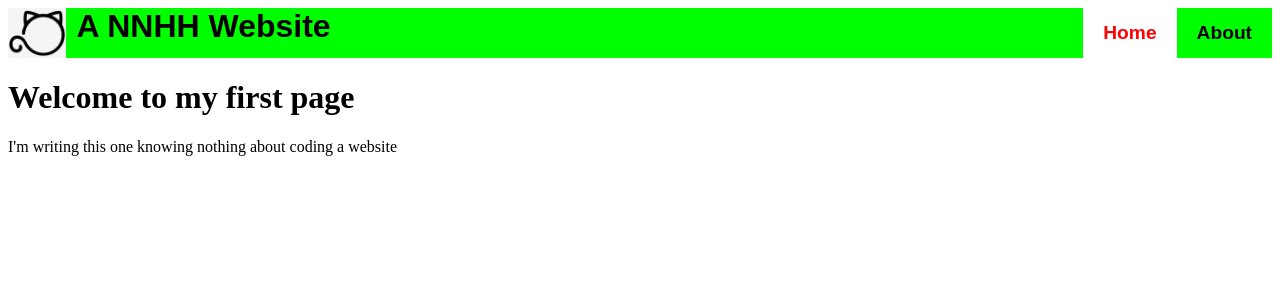
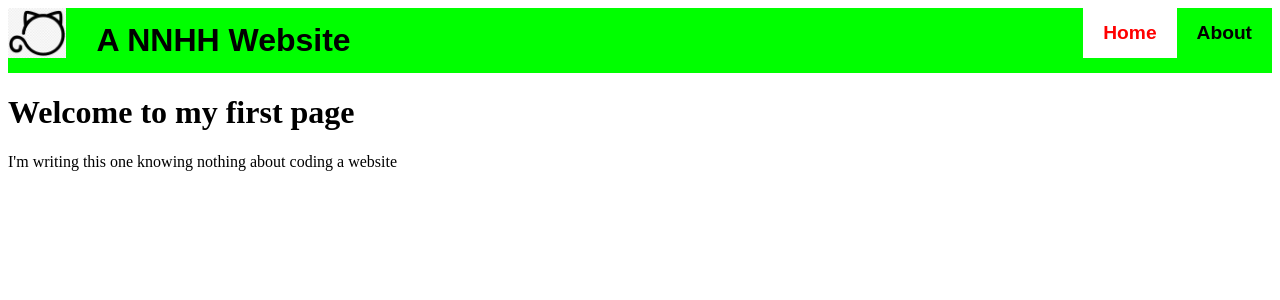
Before and after one commit to nguyennhuhuyhoang/A-N2H2-Site, a Jekyll site: the page built from index.html, in a window 1280 px wide. Shown: the top 300 px of the page. Built offline with Jekyll 4.4.1, drawn with Linux system fonts in a browser that asks for light colours; some web fonts are replaced.

Commit message:
try positioning again

```diff
--- a/_sass/main.scss
+++ b/_sass/main.scss
@@ -28,7 +28,6 @@
 .navbar img {
     height: 50px;
     float: left;
-    background-color: #00ff00;
     align-items: center;
 }
 
@@ -38,4 +37,5 @@
     float: left;
     display: block;
     text-align: center;
+    padding: 14px 20px;
 }
```
